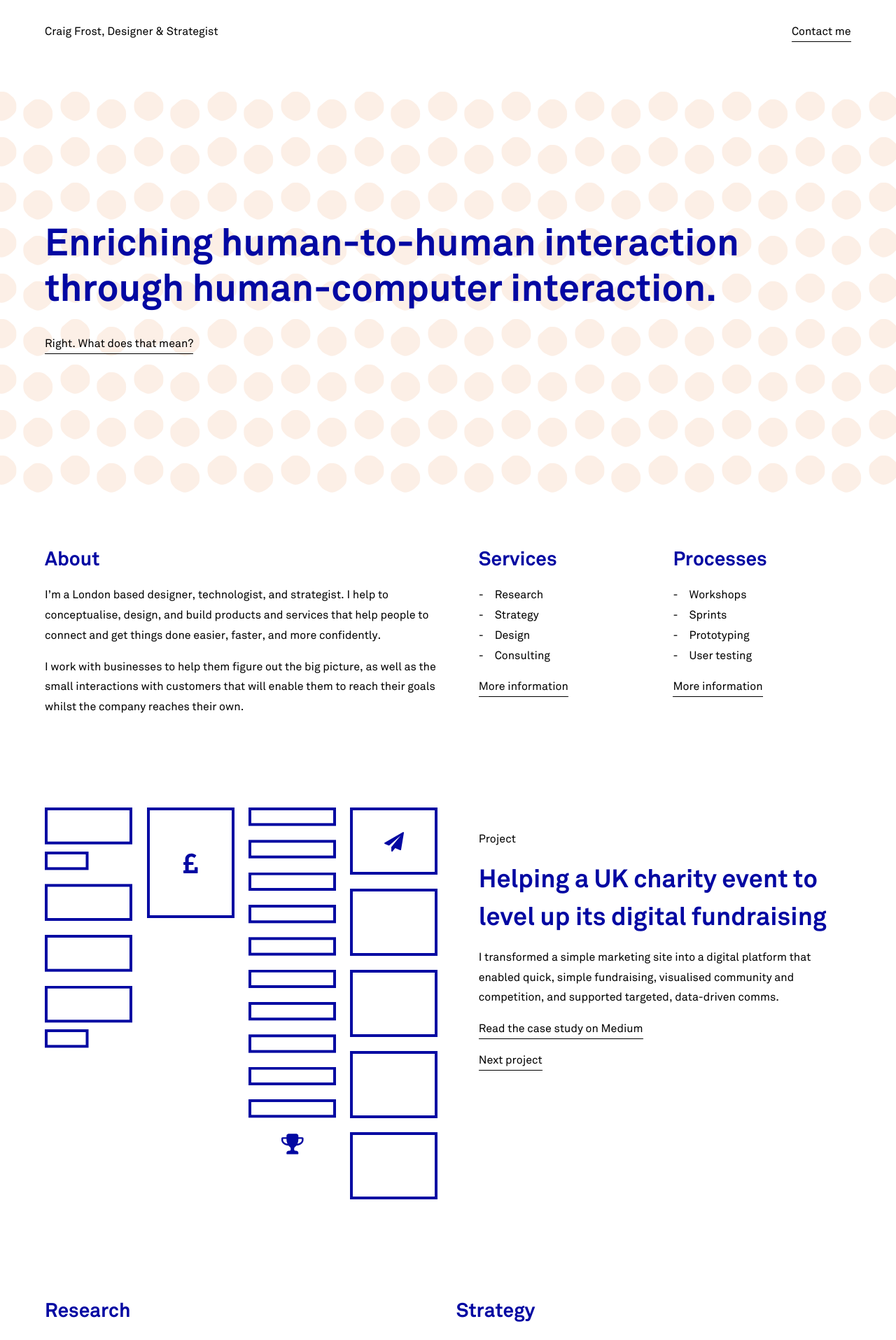
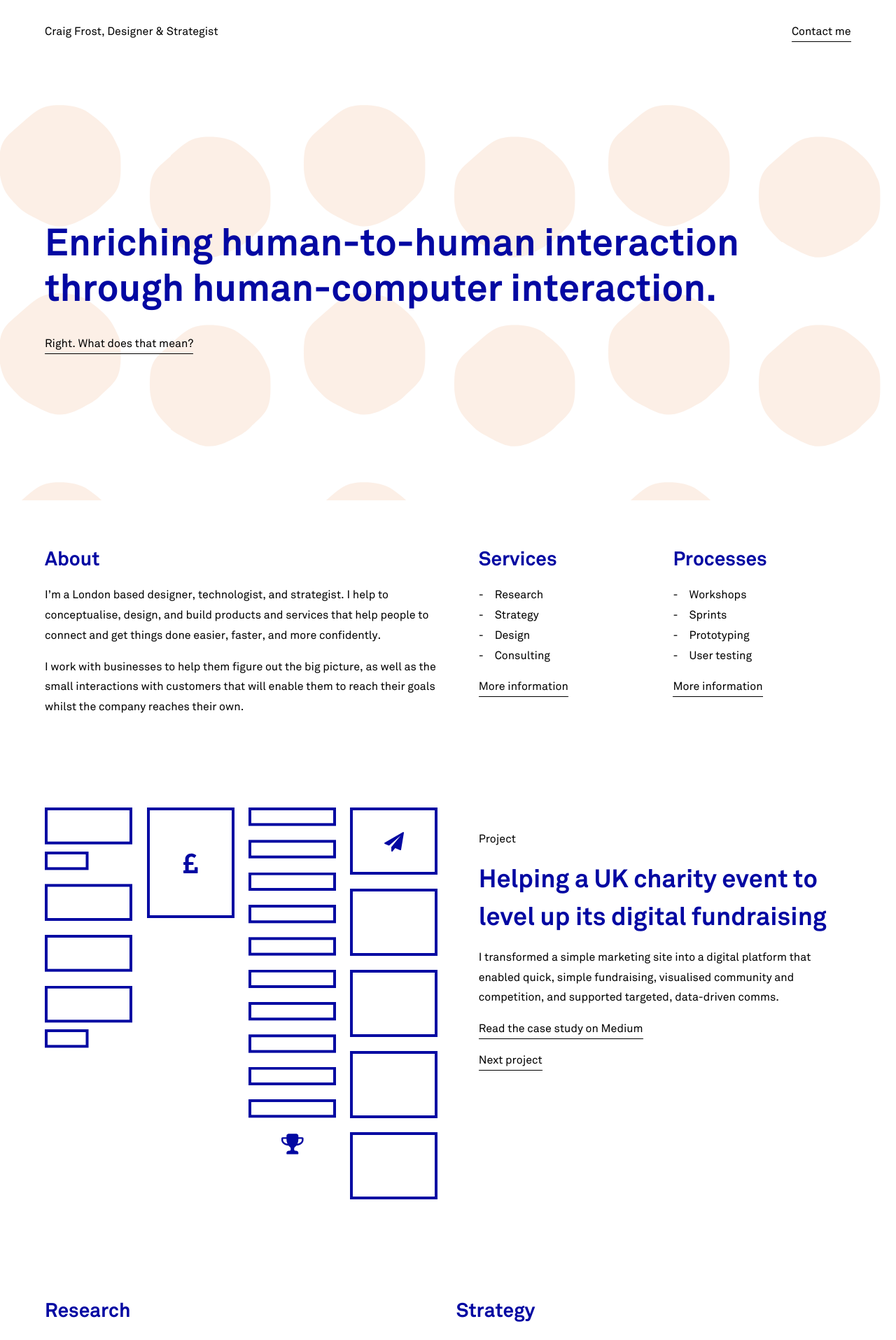
Before and after one commit to craigthomasfrost/cfdesigner.github.io, a Jekyll site: the page built from index.html, in a window 1280 px wide. Shown: the top 1915 px of the page at 70% size. Built offline with Jekyll 4.4.1, drawn with Linux system fonts in a browser that asks for light colours.

Commit message:
change bg size

```diff
--- a/css/style.scss
+++ b/css/style.scss
@@ -213,4 +213,5 @@ img {
 .pattern-bg {
     background: url(/images/pattern.svg);
     background-position: -24px 0;
+    background-size: 34%;
 }
```
